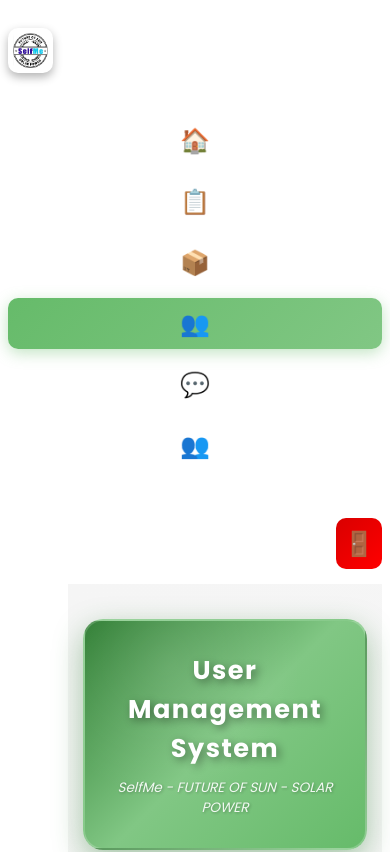
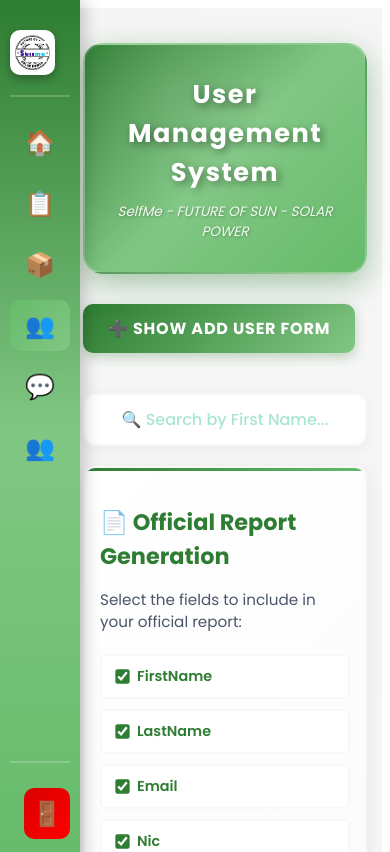
Before and after one commit to Lahindu2001/Selfme_, a React (Vite) app in the folder FrontEnd/: page /AllUsers in a window 390 px wide. Shown: the top 852 px of the page. Built offline with nearby package versions, Linux system fonts and the light colour scheme; no server answers; sample sign-in values are in the browser's storage.

Commit message:
update css

```diff
--- a/FrontEnd/src/Components/Nav/Nav.css
+++ b/FrontEnd/src/Components/Nav/Nav.css
@@ -1,7 +1,7 @@
 /* Nav.css - Professional Sidebar Design for SelfMe */
 
 /* Sidebar Container */
-.nav .sidebar {
+#nav.sidebar {
   width: 195px;
   background: linear-gradient(180deg, #2e7d32 0%, #81c784 50%, #66bb6a 100%);
   color: white;
@@ -19,7 +19,7 @@
 }
 
 /* Sidebar Header */
-.nav .sidebar-header {
+#nav .sidebar-header {
   display: flex;
   align-items: center;
   gap: 15px;
@@ -28,7 +28,7 @@
   position: relative;
 }
 
-.nav .sidebar-logo {
+#nav .sidebar-logo {
   width: 50px;
   height: 50px;
   border-radius: 10px;
@@ -38,7 +38,7 @@
   box-shadow: 0 4px 10px rgba(0, 0, 0, 0.3);
 }
 
-.nav .sidebar-title {
+#nav .sidebar-title {
   font-size: 1.8rem;
   font-weight: 700;
   margin: 0;
@@ -46,7 +46,7 @@
   letter-spacing: 1px;
 }
 
-.nav .sidebar-toggle {
+#nav .sidebar-toggle {
   display: none;
   background: none;
   border: none;
@@ -59,23 +59,23 @@
   transition: all 0.3s ease;
 }
 
-.nav .sidebar-toggle:hover {
+#nav .sidebar-toggle:hover {
   transform: rotate(90deg);
 }
 
 /* Sidebar Menu */
-.nav .sidebar-menu {
+#nav .sidebar-menu {
   list-style: none;
   padding: 0;
   margin: 20px 0;
   flex-grow: 1;
 }
 
-.nav .sidebar-menu li {
+#nav .sidebar-menu li {
   margin-bottom: 10px;
 }
 
-.nav .sidebar-link {
+#nav .sidebar-link {
   display: flex;
   align-items: center;
   gap: 15px;
@@ -88,30 +88,30 @@
   transition: all 0.3s ease;
 }
 
-.nav .sidebar-link:hover {
+#nav .sidebar-link:hover {
   background: rgba(255, 255, 255, 0.1);
   color: white;
   transform: translateX(5px);
   box-shadow: 0 4px 12px rgba(0, 0, 0, 0.2);
 }
 
-.nav .sidebar-link.active {
+#nav .sidebar-link.active {
   background: linear-gradient(135deg, #66bb6a, #81c784);
   color: #1b5e20;
   font-weight: 700;
   box-shadow: 0 4px 15px rgba(102, 187, 106, 0.4);
 }
 
-.nav .sidebar-link .icon {
+#nav .sidebar-link .icon {
   font-size: 1.3rem;
 }
 
-.nav .sidebar-link .text {
+#nav .sidebar-link .text {
   flex-grow: 1;
 }
 
 /* User Info Section */
-.nav .sidebar-user-info {
+#nav .sidebar-user-info {
   padding: 15px 0;
   border-top: 2px solid rgba(255, 255, 255, 0.2);
   display: flex;
@@ -119,7 +119,7 @@
   gap: 10px;
 }
 
-.nav .user-name {
+#nav .user-name {
   font-size: 1.1rem;
   font-weight: 500;
   color: white;
@@ -127,7 +127,7 @@
   text-shadow: 1px 1px 3px rgba(0, 0, 0, 0.3);
 }
 
-.nav .logout-btn {
+#nav .logout-btn {
   display: flex;
   align-items: center;
   gap: 10px;
@@ -144,28 +144,28 @@
   text-align: left;
 }
 
-.nav .logout-btn:hover {
+#nav .logout-btn:hover {
   background: linear-gradient(135deg, #a81919, #d20a0a);
   transform: translateX(5px);
   box-shadow: 0 4px 12px rgba(46, 125, 50, 0.4);
 }
 
-.nav .logout-btn .icon {
+#nav .logout-btn .icon {
   font-size: 1.3rem;
 }
 
-.nav .logout-btn .text {
+#nav .logout-btn .text {
   flex-grow: 1;
 }
 
 /* Sidebar Footer */
-.nav .sidebar-footer {
+#nav .sidebar-footer {
   padding: 15px 0;
   border-top: 2px solid rgba(255, 255, 255, 0.2);
   text-align: center;
 }
 
-.nav .sidebar-footer p {
+#nav .sidebar-footer p {
   margin: 0;
   font-size: 0.9rem;
   opacity: 0.8;
@@ -175,136 +175,136 @@
 
 /* Responsive Design */
 @media (max-width: 768px) {
-  .nav .sidebar {
+  #nav.sidebar {
     width: 70px;
     padding: 10px;
   }
 
-  .nav .sidebar.open {
+  #nav.sidebar.open {
     width: 250px;
   }
 
-  .nav .sidebar-title,
-  .nav .sidebar-link .text,
-  .nav .sidebar-user-info .user-name,
-  .nav .logout-btn .text,
-  .nav .sidebar-footer {
+  #nav .sidebar-title,
+  #nav .sidebar-link .text,
+  #nav .sidebar-user-info .user-name,
+  #nav .logout-btn .text,
+  #nav .sidebar-footer {
     display: none;
   }
 
-  .nav .sidebar.open .sidebar-title,
-  .nav .sidebar.open .sidebar-link .text,
-  .nav .sidebar.open .sidebar-user-info .user-name,
-  .nav .sidebar.open .logout-btn .text,
-  .nav .sidebar.open .sidebar-footer {
+  #nav.sidebar.open .sidebar-title,
+  #nav.sidebar.open .sidebar-link .text,
+  #nav.sidebar.open .sidebar-user-info .user-name,
+  #nav.sidebar.open .logout-btn .text,
+  #nav.sidebar.open .sidebar-footer {
     display: block;
   }
 
-  .nav .sidebar-logo {
+  #nav .sidebar-logo {
     width: 40px;
     height: 40px;
   }
 
-  .nav .sidebar-toggle {
+  #nav .sidebar-toggle {
     display: block;
   }
 
-  .nav .sidebar-link,
-  .nav .logout-btn {
+  #nav .sidebar-link,
+  #nav .logout-btn {
     justify-content: center;
     padding: 10px;
   }
 
-  .nav .sidebar.open .sidebar-link,
-  .nav .sidebar.open .logout-btn {
+  #nav.sidebar.open .sidebar-link,
+  #nav.sidebar.open .logout-btn {
     justify-content: flex-start;
     padding: 15px 20px;
   }
 
-  .nav .sidebar-link .icon,
-  .nav .logout-btn .icon {
+  #nav .sidebar-link .icon,
+  #nav .logout-btn .icon {
     font-size: 1.5rem;
   }
 
-  .nav .sidebar-user-info {
+  #nav .sidebar-user-info {
     align-items: center;
   }
 
-  .nav .logout-btn {
+  #nav .logout-btn {
     width: auto;
     padding: 10px;
   }
 
-  .nav .sidebar.open .logout-btn {
+  #nav.sidebar.open .logout-btn {
     width: 100%;
   }
 }
 
 @media (max-width: 576px) {
-  .nav .sidebar {
+  #nav.sidebar {
     width: 60px;
   }
 
-  .nav .sidebar.open {
+  #nav.sidebar.open {
     width: 220px;
   }
 
-  .nav .sidebar-logo {
+  #nav .sidebar-logo {
     width: 35px;
     height: 35px;
   }
 
-  .nav .sidebar-link,
-  .nav .logout-btn {
+  #nav .sidebar-link,
+  #nav .logout-btn {
     padding: 8px;
   }
 
-  .nav .sidebar.open .sidebar-link,
-  .nav .sidebar.open .logout-btn {
+  #nav.sidebar.open .sidebar-link,
+  #nav.sidebar.open .logout-btn {
     padding: 12px 15px;
   }
 }
 
 /* Adjust Main Content to Account for Sidebar */
 @media (min-width: 769px) {
-  .nav ~ .users-section,
-  .nav ~ .supply-products-section {
+  #nav ~ .users-section,
+  #nav ~ .supply-products-section {
     margin-left: 300px; /* Adjust for sidebar width + padding */
   }
 }
 
 @media (max-width: 768px) {
-  .nav ~ .users-section,
-  .nav ~ .supply-products-section {
+  #nav ~ .users-section,
+  #nav ~ .supply-products-section {
     margin-left: 90px; /* Adjust for collapsed sidebar */
   }
 
-  .nav .sidebar.open ~ .users-section,
-  .nav .sidebar.open ~ .supply-products-section {
+  #nav.sidebar.open ~ .users-section,
+  #nav.sidebar.open ~ .supply-products-section {
     margin-left: 270px;
   }
 }
 
 @media (max-width: 576px) {
-  .nav ~ .users-section,
-  .nav ~ .supply-products-section {
+  #nav ~ .users-section,
+  #nav ~ .supply-products-section {
     margin-left: 80px;
   }
 
-  .nav .sidebar.open ~ .users-section,
-  .nav .sidebar.open ~ .supply-products-section {
+  #nav.sidebar.open ~ .users-section,
+  #nav.sidebar.open ~ .supply-products-section {
     margin-left: 240px;
   }
 }
 
 /* Print Styles */
 @media print {
-  .nav .sidebar {
+  #nav.sidebar {
     display: none !important;
   }
 
-  .nav ~ .users-section,
-  .nav ~ .supply-products-section {
+  #nav ~ .users-section,
+  #nav ~ .supply-products-section {
     margin-left: 0 !important;
   }
 }
--- a/FrontEnd/src/Components/Nav/Nav.jsx
+++ b/FrontEnd/src/Components/Nav/Nav.jsx
@@ -25,7 +25,7 @@
   };
 
   return (
-    <nav className={`nav sidebar ${isSidebarOpen ? 'open' : ''}`}>
+    <nav id="nav" className={`sidebar ${isSidebarOpen ? 'open' : ''}`}>
       <div className="sidebar-header">
         <img src={companyInfo.logo} alt={`${companyInfo.name} Logo`} className="sidebar-logo" />
         <h3 className="sidebar-title">{companyInfo.name}</h3>
```
